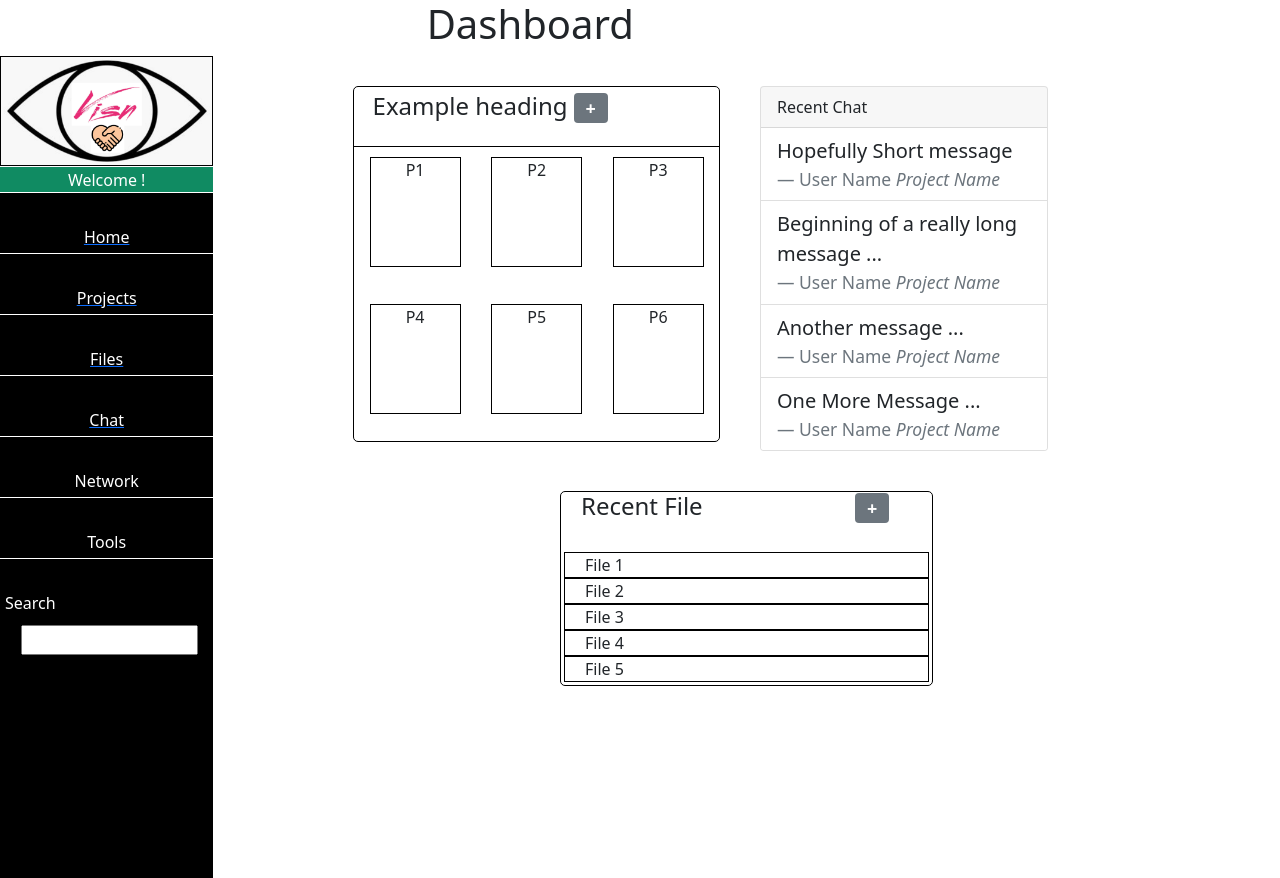
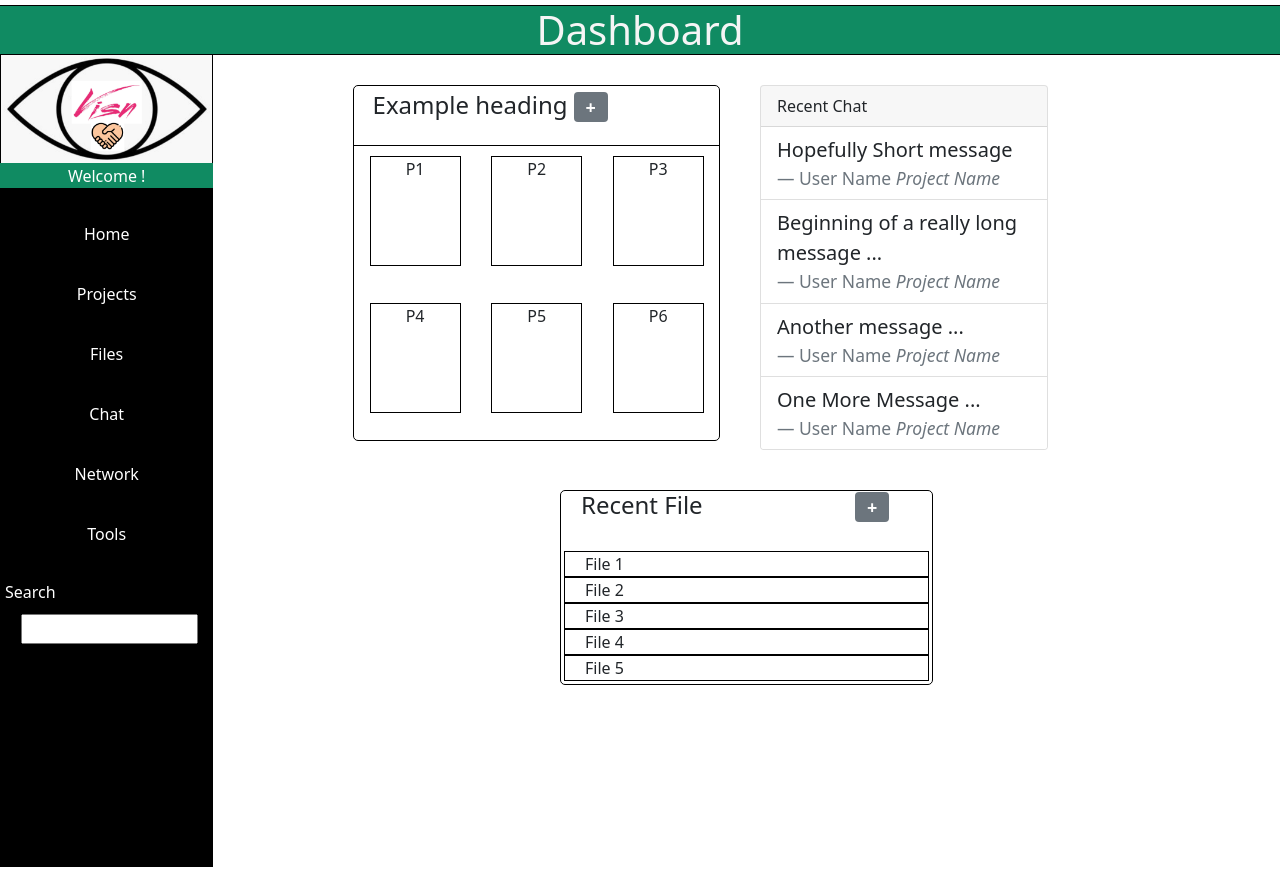
Before and after one commit to aVISN/CS425_F21, a Django app: page /dashboard/ in a window 1280 px wide. Run offline with Django 3.2, Linux system fonts and the light colour scheme.

Commit message:
added style block to base so now can have css for each page

```diff
--- /dev/null
+++ b/srv/apps/visn/pages/static/css/dashboard.css
@@ -0,0 +1,88 @@
+
+#top-views
+{
+    padding-top:20px;
+    /* padding-left:10%; */
+    margin-left:10%;
+
+}
+
+#projects
+{
+    margin-top:10px;
+
+    border-radius: 5px;
+    border: 1px black solid;
+
+}
+.projects-view-bar
+{
+    padding-top:5px;
+    padding-left:5%;
+    height:60px;
+    border-bottom: 1px #000 solid;
+}
+.project
+{
+    height:147px;
+    padding-top: 10px;
+    text-align: center;
+}
+.project-container
+{
+    height: 110px;
+    width: 75%;
+    margin: 0 auto;
+    border: 1px black solid;
+}
+#chat
+{
+    margin-top: 10px;
+
+    border-radius: 5px;
+    /* border: 1px black solid; */
+}
+.chat-view-bar
+{
+    height:60px;
+    justify-content: center;
+
+    border: 1px #000 solid;
+    border-radius: 5px;
+}
+.message
+{
+    border: 1px #000 solid;
+    border-radius: 5px;
+    justify-content: center;
+    height:42px;
+}
+#bottom-view
+{
+    margin-top:40px;
+}
+.files-view-bar
+{
+    padding-left:20px;
+    height: 60px;
+    /* border-bottom: 1px black solid; */
+}
+#files
+{
+    margin-top: 10px;
+    margin: 0 auto;
+
+    padding-bottom:3px;
+
+    border-radius: 5px;
+    border: 1px black solid;
+
+    width:35%;
+}
+.file
+{
+    margin: 0 3px;
+    padding-left:20px;
+    border: 1px black solid;
+
+}
--- /dev/null
+++ b/srv/apps/visn/pages/static/css/home-style.css
@@ -0,0 +1,84 @@
+div
+{
+    /* border: dotted #09a9d1 1px; */
+}
+.icons
+{
+    height: 60px;
+    padding-top: 15%;
+    justify-content: center;
+
+    color:#fff;
+    background-color: #000;
+    align-content:center;
+    /* border-radius: 5px; */
+    /* border: 1px #fff solid; */
+}
+#icons a
+{
+    text-decoration:none;
+}
+#search
+{
+    height:max-content;
+    color:#fff;
+    background-color: black;
+    padding-left:5px;
+    padding-bottom: 100%;
+    /* text-align: left; */
+    justify-content: left;
+}
+#search input
+{
+    margin:10px auto;
+    width:85%;
+    margin-bottom:10px;
+}
+.title
+{
+    height: 50px;
+    margin-top: 5px;
+    text-align: center;
+
+    color:whitesmoke;
+/*    text-shadow: -1px -1px 0 #000, 1px -1px 0 #000, -1px 1px 0 #000, 1px 1px 0 #000; */
+    background-color: rgb(16, 139, 98);
+    border-bottom: 1px black solid;
+    border-top: 1px black solid;
+/*    border-radius: 20px;*/
+}
+
+#logo
+{
+    justify-content: center;
+
+    max-width:100%;
+    height:auto;
+    color:#000;
+    background-color: #fff;
+    border-right: 1px #000 solid;
+    border-left: 1px #000 solid;
+}
+#top-views
+{
+    padding-top:20px;
+    /* padding-left:10%; */
+    margin-left:10%;
+}
+#U-name
+{
+    justify-content: center;
+
+    background-color: rgb(16, 139, 98);
+    height:auto;
+    padding-top:1px;
+    /* margin-top: 2px; */
+    /* border: 1px #000 solid; */
+}
+
+.icons:hover
+{
+    background-color: rgb(37, 37, 37);
+    /* color:#000; */
+    /* border: 1px black solid;   */
+}
--- a/srv/apps/visn/pages/templates/base.html
+++ b/srv/apps/visn/pages/templates/base.html
@@ -21,7 +21,11 @@
     <!-- Bootstrap CSS -->
     <link href="https://cdn.jsdelivr.net/npm/bootstrap@5.0.2/dist/css/bootstrap.min.css" rel="stylesheet" integrity="sha384-EVSTQN3/azprG1Anm3QDgpJLIm9Nao0Yz1ztcQTwFspd3yD65VohhpuuCOmLASjC" crossorigin="anonymous">
 
-    <link href="{% static 'pages/home-style.css' %}" rel="stylesheet"/>
+    <link href="{% static 'css/home-style.css' %}" rel="stylesheet"/>
+
+    {% block styles %}
+    <!-- block of style links for each page -->
+    {% endblock styles%}
 
   </head>
 
--- a/srv/apps/visn/pages/templates/dashboard.html
+++ b/srv/apps/visn/pages/templates/dashboard.html
@@ -1,4 +1,10 @@
 {% extends 'base.html' %}
+{% load static %}
+
+{% block styles %}
+   <link rel="stylesheet" href="{% static 'css/dashboard.css' %}">
+{% endblock styles %}
+
 {% block content %}
 {% include 'header.html' %}
 {% include 'sidebar.html' %}
```
Also changed, not shown: srv/apps/visn/pages/static/pages/Logo_Rev1.png (deleted).
